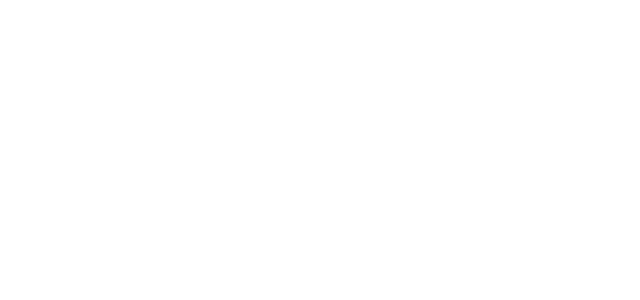
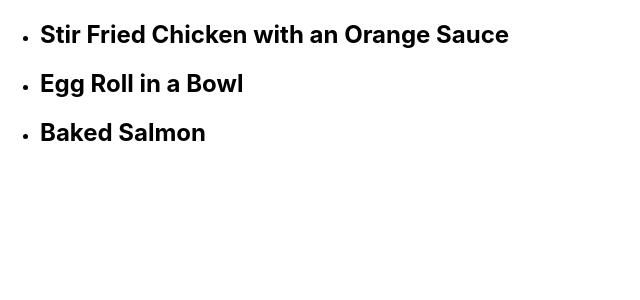
Before and after one commit to DimMilios/recipe-box, a React (Create React App) app: page / in a window 1280 px wide. Shown: the top 300 px of the page, without its empty margins (0-640 px from the left). Built offline with nearby package versions, Linux system fonts and the light colour scheme.

Commit message:
recipe index view page and ability to expand a recipe's details on click

```diff
--- a/src/App.js
+++ b/src/App.js
@@ -1,7 +1,20 @@
 import './App.css';
+import { useState, useEffect } from 'react';
+import { recipes as recipeData } from './recipes';
+import { RecipeList } from './components/RecipeList';
 
 function App() {
-  return <div></div>;
+  const [recipes, setRecipes] = useState([]);
+
+  useEffect(() => {
+    setRecipes(recipeData);
+  }, []);
+
+  return (
+    <div>
+      <RecipeList recipes={recipes} />
+    </div>
+  );
 }
 
 export default App;
--- /dev/null
+++ b/src/components/RecipeDetails.js
@@ -0,0 +1,26 @@
+import { useToggle } from '../hooks/useToggle';
+
+export function RecipeDetails({ title, ingredients, directions }) {
+  const [visible, toggle] = useToggle(false);
+  return (
+    <li onClick={toggle}>
+      <h2>{title}</h2>
+      {visible && (
+        <div>
+          <div>
+            <h3>Ingredients</h3>
+            {ingredients.map(ingredient => (
+              <div key={ingredient.ingredient}>{ingredient.description}</div>
+            ))}
+          </div>
+          <div>
+            <h3>Directions</h3>
+            {directions.map(direction => (
+              <div key={direction}>{direction}</div>
+            ))}
+          </div>
+        </div>
+      )}
+    </li>
+  );
+}
--- /dev/null
+++ b/src/components/RecipeList.js
@@ -0,0 +1,11 @@
+import { RecipeDetails } from './RecipeDetails';
+
+export function RecipeList({ recipes }) {
+  return (
+    <ul>
+      {recipes.map(recipe => {
+        return <RecipeDetails key={recipe.title} {...recipe} />;
+      })}
+    </ul>
+  );
+}
--- /dev/null
+++ b/src/hooks/useToggle.js
@@ -0,0 +1,12 @@
+import { useState } from 'react';
+
+export function useToggle(intialState = false) {
+  const [state, setState] = useState(false);
+
+  const toggle = () => {
+    console.log('toggled');
+    setState(state => !state);
+  };
+
+  return [state, toggle];
+}
--- /dev/null
+++ b/src/recipes.js
@@ -0,0 +1,59 @@
+export const recipes = [
+  {
+    title: 'Stir Fried Chicken with an Orange Sauce',
+    ingredients: [
+      { ingredient: 'chicken', description: 'Chicken (a pound or two)' },
+      { ingredient: 'orange', description: 'oranges' },
+      { ingredient: 'onion', description: 'An Onion' },
+      { ingredient: 'red_bell_pepper', description: 'Two Red Bell Peppers' },
+      { ingredient: 'soy_sauce', description: 'Soy Sauce' },
+      { ingredient: 'honey', description: 'Honey' },
+      { ingredient: 'flour', description: 'Flour' },
+    ],
+    directions: [
+      'Chop your onion and red bell peppers into small bits and throw them in a large frying pan to cook with a pat of butter, stirring occasionally.',
+      'Chop your chicken into small bite sized pieces, add them to your pan once your onions begin to become translucent. Stir occasionally.',
+      'If you have something to zest your oranges with add some zest to the ingredients in your pan (if you don’t have a zesting thing don’t worry about it).',
+      'While your chicken is cooking hand squeeze the juice out of your oranges into a bowl, I will usually use the juice of five oranges but three or four might be enough.',
+      'Once your chicken is cooked pour your freshly squeezed orange juice into your pan, then pour in some soy sauce (you want your orange juice to soy sauce ratio to be about 3:1, use your best judgment on how much to pour in). Add honey (use as much as you want, I wouldn’t use less than two tablespoons though) and stir. Turn the stove to medium-high.',
+      'Let that sit for a few minutes to let the flavors get to know each other a bit, then stir in a few spoonfuls of flour to thicken the sauce.',
+      'Once the sauce has reached your preferred level of thickness take it off the heat. Serve over rice.',
+    ],
+  },
+  {
+    title: 'Egg Roll in a Bowl',
+    ingredients: [
+      { ingredient: 'ground_turkey', description: '1 pound ground turkey' },
+      { ingredient: 'coleslaw', description: '1 bag coleslaw mix' },
+      { ingredient: 'onion', description: '1 small onion' },
+      { ingredient: 'garlic', description: '2-3 cloves of garlic' },
+      { ingredient: 'ginger', description: '1 tbsp fresh ginger' },
+      { ingredient: 'hoisin_sauce', description: '1/4 cup Hoisin sauce' },
+      { ingredient: 'soy_sauce', description: 'soy sauce' },
+      { ingredient: 'sesame_oil', description: 'sesame oil' },
+    ],
+    directions: [
+      'Grate or mince ginger finely. Process with the garlic cloves by grinding with salt under the edge of a knife. Finely mince the onion. Optional Marinade the ground turkey in 2 Tbsp of soy sauce and 1 tsp baking soda for 15 minutes to improve browning.',
+      'In a hot wok or skillet add a few tablespoons of cooking oil, preferably peanut, and a tsp of sesame oil. Add the ground turkey and cook until no longer raw seasoning with soy sauce.',
+      'Add the onion and cook until translucent and the meat is nicely browned. Add in the garlic and ginger mixture and cook for approximately 1 minute or until fragrant ensuring not to burn the garlic.',
+      'Add in the coleslaw mix and season with more soy sauce. Cook until the cabbage is just softened. Add ¼ cup of hoisin sauce and stir to combine. Check seasoning and add salt to taste. Serve in a bowl with sweet chili sauce and green onions.',
+    ],
+  },
+  {
+    title: 'Baked Salmon',
+    ingredients: [
+      { ingredient: 'salmon_steaks', description: 'Salmon Steaks' },
+      { ingredient: 'red_pepper_flakes', description: 'Red Pepper Flakes' },
+      { ingredient: 'lemon_juice', description: 'Lemon Juice' },
+      { ingredient: 'butter', description: 'Butter' },
+      { ingredient: 'cooking_oil', description: 'Cooking oil / spray' },
+      { ingredient: 'aluminum_foil', description: 'Aluminum Foil' },
+    ],
+    directions: [
+      'Season salmon with salt, black pepper, and red pepper to taste.',
+      'Spray or rub in cooking oil on aluminum foil and place on cookie sheet or in baking pan.',
+      'Squeeze lemon juice and place a teaspoon of butter on each salmon steak.',
+      'Bake at 400°F / 200°C for 19 mins.',
+    ],
+  },
+];
```
Also changed, not shown: 1 other file (tests, documents, lock files or other folders).
